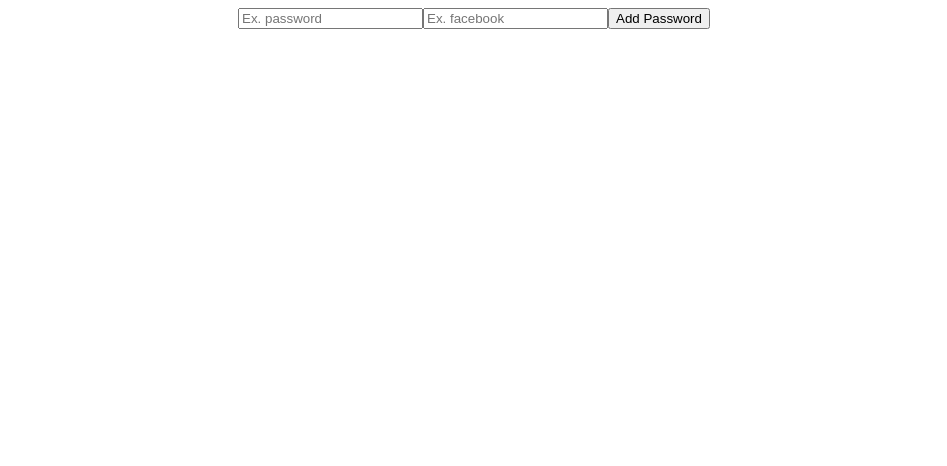
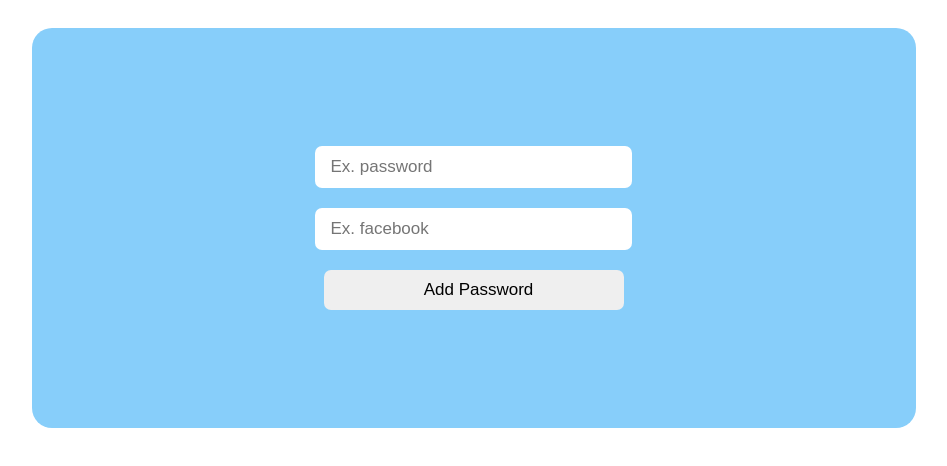
Before and after one commit to sejoma989/passwordManager, a React (Create React App) app in the folder client/: page / in a window 1280 px wide. Shown: the top 466 px of the page, without its empty margins (166-1113 px from the left). Built offline with nearby package versions, Linux system fonts and the light colour scheme.

Commit message:
styiling client, create events, hooks

```diff
--- a/client/src/App.css
+++ b/client/src/App.css
@@ -1,3 +1,32 @@
 .App {
-  text-align: center;
+  display: flex;
+  flex-direction: column;
+  justify-content: center;
+  align-items: center;
 }
+
+.AddingPassword {
+  display: flex;
+  flex-direction: column;
+  justify-content: center;
+  align-items: center;
+  background-color: lightskyblue;
+  width: 70%;
+  height: 400px;
+  border-radius: 20px;
+  margin-top: 20px;
+}
+
+.AddingPassword button, input {
+  width: 300px;
+  height: 40px;
+  border: none;
+  border-radius: 7px;
+  margin: 10px;
+  padding-left: 15px;
+  font-size: 17px;
+}
+
+button{
+  cursor: pointer;
+}
--- a/client/src/App.js
+++ b/client/src/App.js
@@ -1,11 +1,27 @@
-import './App.css';
+import "./App.css";
+import { useState } from "react";
 
 function App() {
+  const [password, setPassword] = useState("");
+  const [title, setTitle] = useState("");
+
   return (
     <div className="App">
-      <div className='AddingPassword'>
-        <input type="text" placeholder="Ex. password"></input>
-        <input type="text" placeholder="Ex. facebook"></input>
+      <div className="AddingPassword">
+        <input
+          type="text"
+          placeholder="Ex. password"
+          onChange={(event) => {
+            setPassword(event.target.value);
+          }}
+        />
+        <input
+          type="text"
+          placeholder="Ex. facebook"
+          onChange={(event) => {
+            setTitle(event.target.value);
+          }}
+        />
         <button>Add Password</button>
       </div>
     </div>
```
Also changed, not shown: 1 other file (tests, documents, lock files or other folders).
